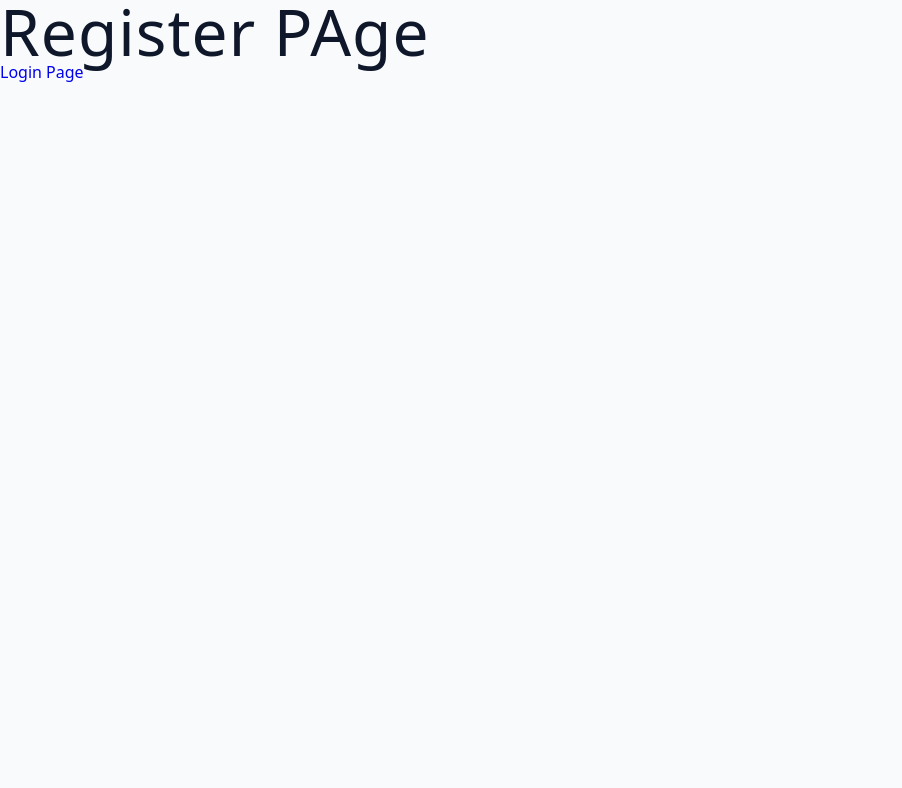
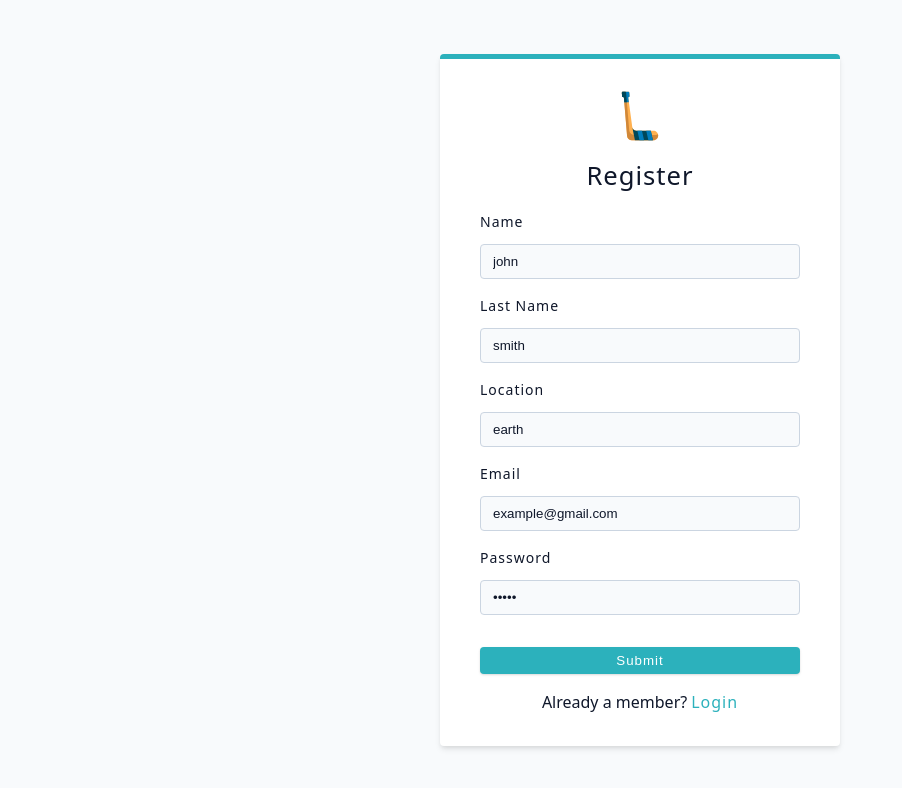
Before and after one commit to stussy446/sharks-rebuild-tracking-frontend, a React (Vite) app: page /register in a window 1280 px wide. Shown: the top 788 px of the page, without its empty margins (0-902 px from the left). Built offline with nearby package versions, Linux system fonts and the light colour scheme.

Commit message:
Add form for register and login pages

```diff
--- a/package.json
+++ b/package.json
@@ -14,6 +14,7 @@
     "@tanstack/react-query-devtools": "^4.29.6",
     "axios": "^1.3.6",
     "dayjs": "^1.11.7",
+    "prop-types": "^15.8.1",
     "react": "^18.2.0",
     "react-dom": "^18.2.0",
     "react-icons": "^4.8.0",
--- /dev/null
+++ b/src/components/FormRow.jsx
@@ -0,0 +1,28 @@
+import PropTypes from 'prop-types';
+
+const FormRow = ({ type, name, labelText, defaultValue }) => {
+  return (
+    <div className="form-row">
+      <label htmlFor={name} className="form-label">
+        {labelText || name}
+      </label>
+      <input
+        type={type}
+        id="name"
+        name="name"
+        className="form-input"
+        defaultValue={defaultValue}
+        required
+      />
+    </div>
+  );
+};
+
+FormRow.propTypes = {
+  type: PropTypes.string.isRequired,
+  name: PropTypes.string.isRequired,
+  labelText: PropTypes.string,
+  defaultValue: PropTypes.string.isRequired,
+};
+
+export default FormRow;
--- a/src/components/index.js
+++ b/src/components/index.js
@@ -1 +1,2 @@
 export { default as Logo } from './Logo';
+export { default as FormRow } from './FormRow';
--- a/src/pages/Login.jsx
+++ b/src/pages/Login.jsx
@@ -1,11 +1,33 @@
 import { Link } from 'react-router-dom';
+import Wrapper from '../assets/wrappers/RegisterAndLoginPage';
+import { Logo, FormRow } from '../components';
 
 const Login = () => {
   return (
-    <div>
-      <h1>Login Page</h1>
-      <Link to="/register">Register Page</Link>
-    </div>
+    <Wrapper>
+      <form className="form">
+        <Logo />
+        <h4>Login</h4>
+        <FormRow
+          type="email"
+          name="email"
+          defaultValue="example@gmail.com"
+        ></FormRow>
+        <FormRow type="password" name="password" defaultValue="12345"></FormRow>
+        <button type="submit" className="btn btn-block">
+          Submit
+        </button>
+        <button type="button" className="btn btn-block">
+          Explore the app
+        </button>
+        <p>
+          Don't Have An Account? ?
+          <Link to="/register" className="member-btn">
+            Register
+          </Link>
+        </p>
+      </form>
+    </Wrapper>
   );
 };
 export default Login;
--- a/src/pages/Register.jsx
+++ b/src/pages/Register.jsx
@@ -1,11 +1,34 @@
 import { Link } from 'react-router-dom';
+import { Logo, FormRow } from '../components';
+import Wrapper from '../assets/wrappers/RegisterAndLoginPage';
 
 const Register = () => {
   return (
-    <div>
-      <h1>Register PAge</h1>
-      <Link to="/login">Login Page</Link>
-    </div>
+    <Wrapper>
+      <form className="form" action="">
+        <Logo />
+        <h4>Register</h4>
+        <FormRow type="text" name="name" defaultValue="john" />
+        <FormRow
+          type="text"
+          name="lastName"
+          defaultValue="smith"
+          labelText="last name"
+        />
+        <FormRow type="text" name="location" defaultValue="earth" />
+        <FormRow type="email" name="email" defaultValue="example@gmail.com" />
+        <FormRow type="password" name="password" defaultValue="12345" />
+        <button type="submit" className="btn btn-block">
+          Submit
+        </button>
+        <p>
+          Already a member?
+          <Link to="/login" className="member-btn">
+            Login
+          </Link>
+        </p>
+      </form>
+    </Wrapper>
   );
 };
 export default Register;
```
Also changed, not shown: 1 other file (tests, documents, lock files or other folders).
